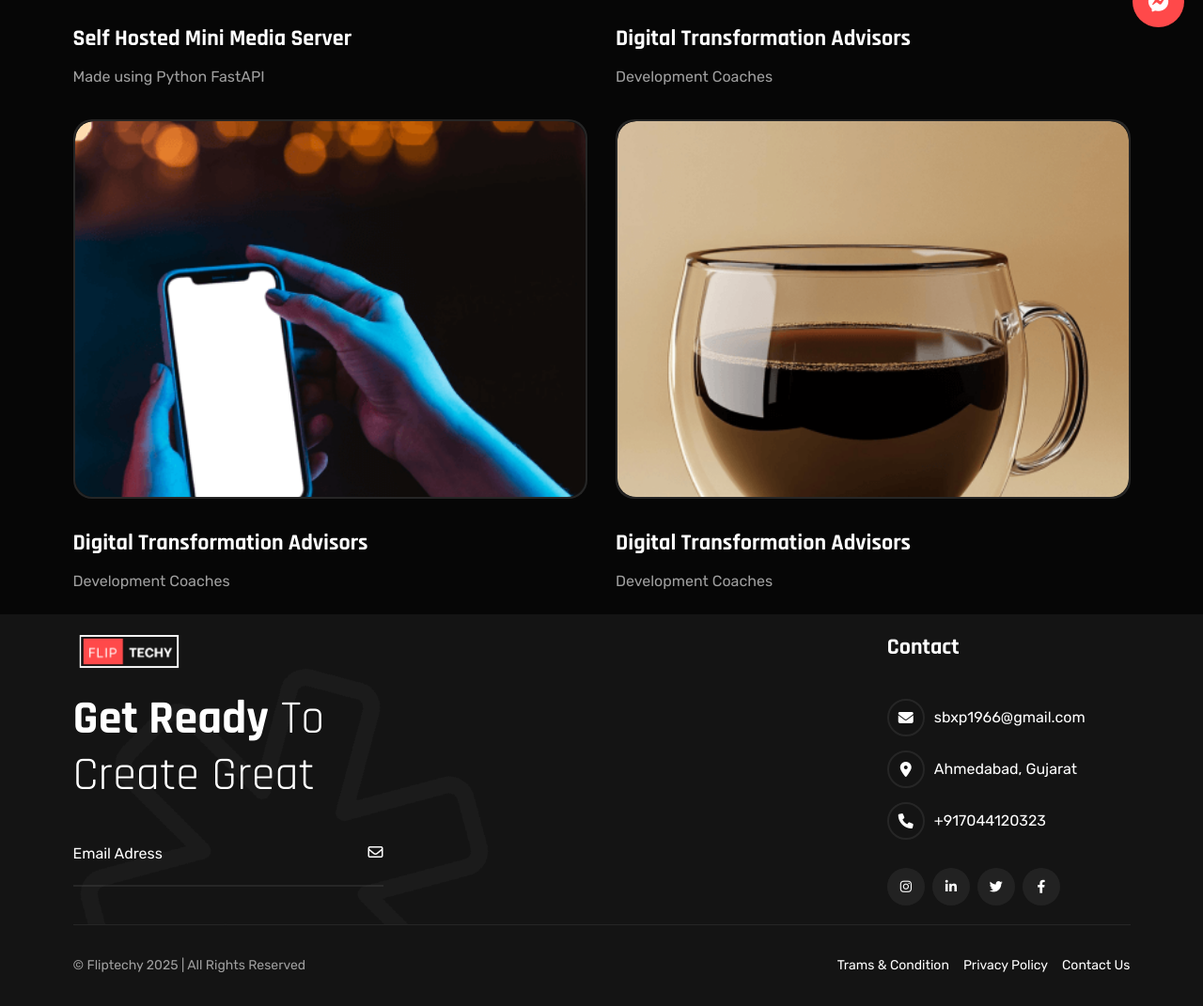
After one commit to arpan8925/Portfolio, a Django app: page /projects/ in a window 1280 px wide. The commit adds this page. Shown: the part 751-1822 px from the top of the page at 94% size. Run offline with Django 5.2, Linux system fonts and the light colour scheme; some libraries are stand-ins or nearby versions.

Commit message:
New Links Added

```diff
--- a/frontend/urls.py
+++ b/frontend/urls.py
@@ -6,6 +6,7 @@ from django.urls import path
 
 urlpatterns = [
     path('', views.index, name='index'),
-    path('/project_details', views.project_details, name='project_details'),
-    path('/contact', views.contact, name='contact'),
+    path('project_details/', views.project_details, name='project_details'),
+    path('projects/', views.projects, name='projects'),
+    path('contact/', views.contact, name='contact'),
 ]
--- a/frontend/views.py
+++ b/frontend/views.py
@@ -7,5 +7,8 @@ def index(request):
 def project_details(request):
     return render(request,'project-details.html')
 
+def projects(request):
+    return render(request,'project.html')
+
 def contact(request):
     return render(request,'contact.html')
--- a/templates/base.html
+++ b/templates/base.html
@@ -40,7 +40,7 @@
                                     </a>
                                 </li>
                                 <li class="has-dropdown">
-                                    <a href="#">Projects
+                                    <a href="{% url 'projects' %}">Projects
                                     </a>
                                 </li>
                                 <li>
--- /dev/null
+++ b/templates/project.html
@@ -0,0 +1,112 @@
+
+{% extends "base.html" %}
+{% load static %}
+{% block content %}
+    <!-- Breadcrumb Area Start -->
+    <div class="breadcrumb-area breadcrumb-bg">
+        <div class="container">
+            <div class="row">
+                <div class="col-lg-12">
+                    <div class="breadcrumb-inner text-center">
+                        <h1 class="title split-collab">Project</h1>
+                        <ul class="page-list">
+                            <li class="tmp-breadcrumb-item"><a href="http://themes-park.net/">Home</a></li>
+                            <li class="icon"><i class="fa-solid fa-angle-right"></i></li>
+                            <li class="tmp-breadcrumb-item active">Project</li>
+                        </ul>
+                    </div>
+                </div>
+            </div>
+        </div>
+    </div>
+    <!-- Breadcrumb Area End -->
+    <!-- Tpm Our Latest Portfolio  Area Start -->
+    <section class="tmp-latest-portfolio tmp-section-gap">
+        <div class="container">
+            <div class="row">
+                <div class="col-lg-6 col-md-6 col-12">
+                    <div class="latest-portfolio-card v5 tmp-hover-link">
+                        <div class="portfoli-card-img">
+                            <div class="img-box v2">
+                                <a href="#">
+                                    <img class="img-primary hidden-on-mobile" src="{% static 'images/latest-portfolio/portfoli-img-1.jpg' %}" alt="Blog Thumbnail">
+                                    <img class="img-secondary" src="{% static 'images/latest-portfolio/portfoli-img-1.jpg' %}" alt="BLog Thumbnail">
+                                </a>
+                            </div>
+                        </div>
+                        <div class="portfolio-card-content-wrap">
+                            <div class="content-left">
+                                <h3 class="portfolio-card-title"><a class="link" href="#">Self Hosted Mini Media Server</a>
+                                </h3>
+                                <p class="portfoli-card-para">Made using Python FastAPI</p>
+                            </div>
+                        </div>
+                    </div>
+                </div>
+                <div class="col-lg-6 col-md-6 col-12">
+                    <div class="latest-portfolio-card v5 tmp-hover-link">
+                        <div class="portfoli-card-img">
+                            <div class="img-box v2">
+                                <a href="#">
+                                    <img class="img-primary hidden-on-mobile" src="{% static 'images/latest-portfolio/tab-image-5.png' %}" alt="Blog Thumbnail">
+                                    <img class="img-secondary" src="{% static 'images/latest-portfolio/tab-image-5.png' %}" alt="BLog Thumbnail">
+                                </a>
+                            </div>
+                            <a href="#" class="img-link-icon"><i class="fa-solid fa-arrow-up-long"></i></a>
+                        </div>
+                        <div class="portfolio-card-content-wrap">
+                            <div class="content-left">
+                                <h3 class="portfolio-card-title"><a class="link" href="#">Digital Transformation Advisors</a>
+                                </h3>
+                                <p class="portfoli-card-para"> Development Coaches</p>
+                            </div>
+                        </div>
+                    </div>
+                </div>
+                <div class="col-lg-6 col-md-6 col-12">
+                    <div class="latest-portfolio-card v5 tmp-hover-link">
+                        <div class="portfoli-card-img">
+                            <div class="img-box v2">
+                                <a href="#">
+                                    <img class="img-primary hidden-on-mobile" src="{% static 'images/latest-portfolio/tab-image-6.png' %}" alt="Blog Thumbnail">
+                                    <img class="img-secondary" src="{% static 'images/latest-portfolio/tab-image-6.png' %}" alt="BLog Thumbnail">
+                                </a>
+                            </div>
+                            <a href="#" class="img-link-icon"><i class="fa-solid fa-arrow-up-long"></i></a>
+                        </div>
+                        <div class="portfolio-card-content-wrap">
+                            <div class="content-left">
+                                <h3 class="portfolio-card-title"><a class="link" href="#">Digital Transformation Advisors</a>
+                                </h3>
+                                <p class="portfoli-card-para"> Development Coaches</p>
+                            </div>
+                        </div>
+                    </div>
+                </div>
+                <div class="col-lg-6 col-md-6 col-12">
+                    <div class="latest-portfolio-card v5 tmp-hover-link">
+                        <div class="portfoli-card-img">
+                            <div class="img-box v2">
+                                <a href="#">
+                                    <img class="img-primary hidden-on-mobile" src="{% static 'images/latest-portfolio/tab-image-7.png' %}" alt="Blog Thumbnail">
+                                    <img class="img-secondary" src="{% static 'images/latest-portfolio/tab-image-7.png' %}" alt="BLog Thumbnail">
+                                </a>
+                            </div>
+                            <a href="#" class="img-link-icon"><i class="fa-solid fa-arrow-up-long"></i></a>
+                        </div>
+                        <div class="portfolio-card-content-wrap">
+                            <div class="content-left">
+                                <h3 class="portfolio-card-title"><a class="link" href="#">Digital Transformation Advisors</a>
+                                </h3>
+                                <p class="portfoli-card-para"> Development Coaches</p>
+                            </div>
+                        </div>
+                    </div>
+                </div>
+            </div>
+        </div>
+
+    </section>
+    <!-- Tpm Our Latest Portfolio  Area End -->
+
+{% endblock content %}
```
